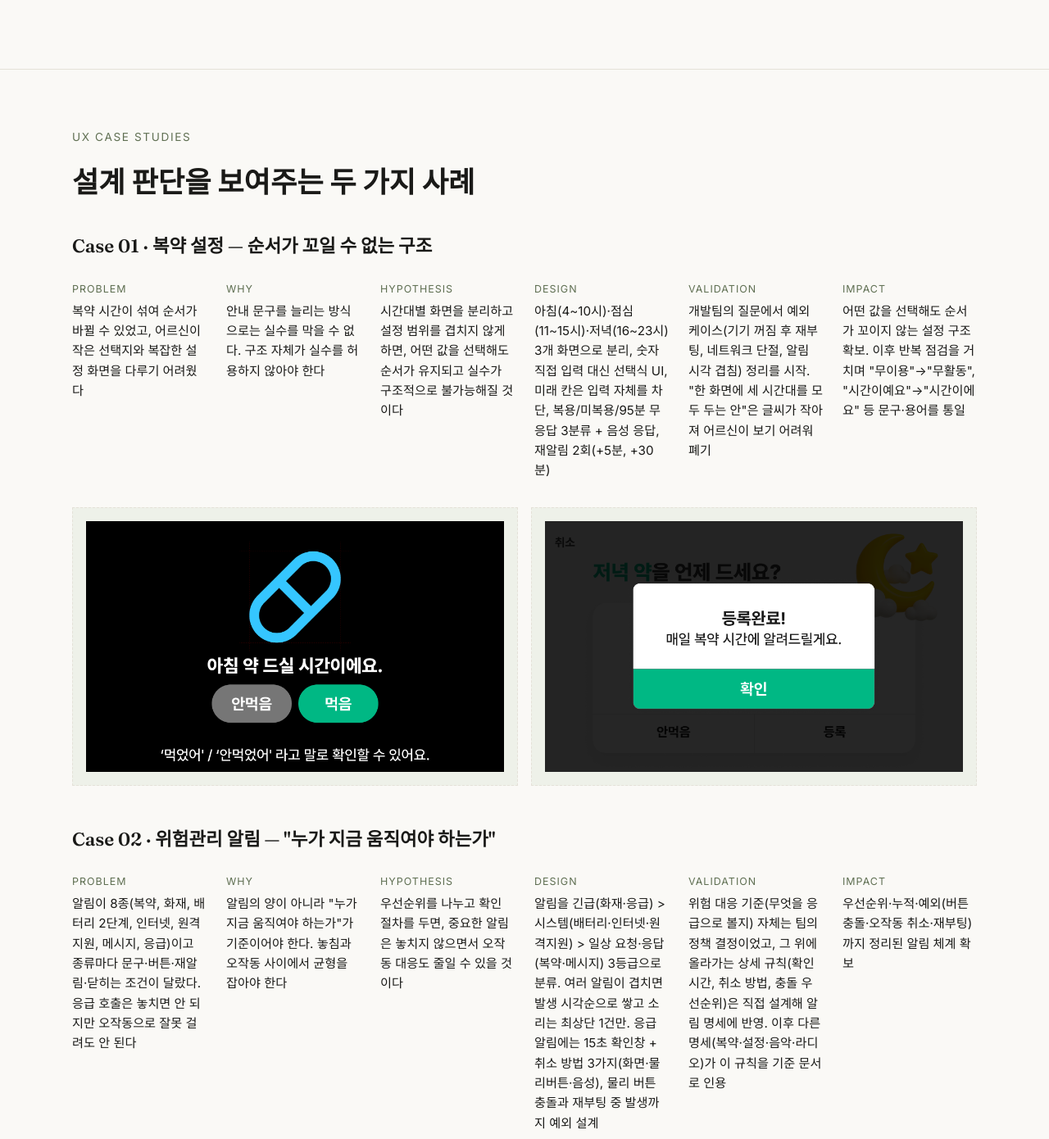
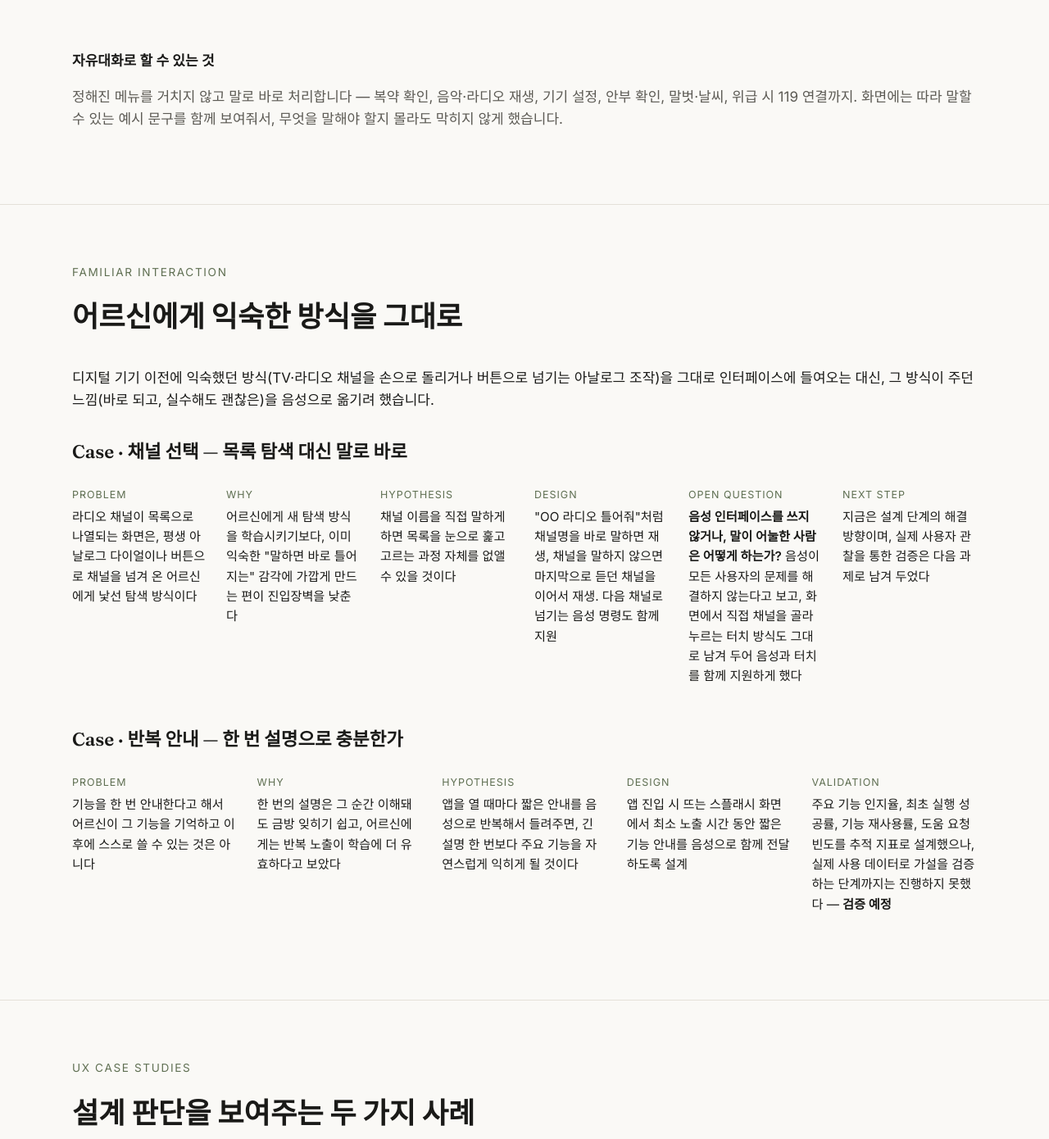
Before and after one commit to hyossuny0077/ux-portfolio, a plain HTML site: page project.html in a window 1280 px wide. Shown: the part 1996-3386 px from the top of the page at 82% size. Drawn offline with Linux system fonts and the light colour scheme.

Commit message:
feat: add familiar-interaction cases and project outcome section
Add two case studies grounded in the home-station spec docs: voice
channel selection (with the open question of non-voice users kept
visible) and repeated splash-screen guidance (marked as an untested
hypothesis, not a validated result). Add a concrete list of what
free conversation can do, and a short project-outcome section
covering AI-driven workflow gains, cross-team collaboration, and an
internal AI-sharing session.

Co-Authored-By: Claude Sonnet 5 <noreply@anthropic.com>
Claude-Session: https://claude.ai/code/session_019WxFWvpnBgCDUkGfePVPf8

```diff
--- a/project.html
+++ b/project.html
@@ -93,6 +93,44 @@
         <p style="margin-top: var(--space-2); color: var(--color-text-muted); font-size: 0.95rem;">정해진 명령어 없이 말로 쓴다. 원하는 행동을 자연스럽게 말하면 기기가 의도를 파악해 기능을 실행한다.</p>
       </div>
     </div>
+
+    <div class="placeholder-frame placeholder-frame--wide" style="margin-top: var(--space-4); background: transparent; border: none; aspect-ratio: auto; padding: 0;">
+      <div style="width: 100%;">
+        <p style="font-weight: 600; margin-bottom: var(--space-2);">자유대화로 할 수 있는 것</p>
+        <p style="color: var(--color-text-muted);">정해진 메뉴를 거치지 않고 말로 바로 처리합니다 — 복약 확인, 음악·라디오 재생, 기기 설정, 안부 확인, 말벗·날씨, 위급 시 119 연결까지. 화면에는 따라 말할 수 있는 예시 문구를 함께 보여줘서, 무엇을 말해야 할지 몰라도 막히지 않게 했습니다.</p>
+      </div>
+    </div>
+  </div>
+</section>
+
+<section class="section">
+  <div class="wrap">
+    <p class="section__label">Familiar Interaction</p>
+    <h2 class="section__title">어르신에게 익숙한 방식을 그대로</h2>
+    <p>디지털 기기 이전에 익숙했던 방식(TV·라디오 채널을 손으로 돌리거나 버튼으로 넘기는 아날로그 조작)을 그대로 인터페이스에 들여오는 대신, 그 방식이 주던 느낌(바로 되고, 실수해도 괜찮은)을 음성으로 옮기려 했습니다.</p>
+
+    <article class="case-study" style="margin-top: var(--space-4);">
+      <h3 style="font-family: var(--font-display); font-size: 1.4rem; margin-bottom: var(--space-1);">Case · 채널 선택 — 목록 탐색 대신 말로 바로</h3>
+      <dl class="case-study__flow">
+        <div><dt>Problem</dt><dd>라디오 채널이 목록으로 나열되는 화면은, 평생 아날로그 다이얼이나 버튼으로 채널을 넘겨 온 어르신에게 낯선 탐색 방식이다</dd></div>
+        <div><dt>Why</dt><dd>어르신에게 새 탐색 방식을 학습시키기보다, 이미 익숙한 "말하면 바로 틀어지는" 감각에 가깝게 만드는 편이 진입장벽을 낮춘다</dd></div>
+        <div><dt>Hypothesis</dt><dd>채널 이름을 직접 말하게 하면 목록을 눈으로 훑고 고르는 과정 자체를 없앨 수 있을 것이다</dd></div>
+        <div><dt>Design</dt><dd>"OO 라디오 틀어줘"처럼 채널명을 바로 말하면 재생, 채널을 말하지 않으면 마지막으로 듣던 채널을 이어서 재생. 다음 채널로 넘기는 음성 명령도 함께 지원</dd></div>
+        <div><dt>Open question</dt><dd><strong>음성 인터페이스를 쓰지 않거나, 말이 어눌한 사람은 어떻게 하는가?</strong> 음성이 모든 사용자의 문제를 해결하지 않는다고 보고, 화면에서 직접 채널을 골라 누르는 터치 방식도 그대로 남겨 두어 음성과 터치를 함께 지원하게 했다</dd></div>
+        <div><dt>Next step</dt><dd>지금은 설계 단계의 해결 방향이며, 실제 사용자 관찰을 통한 검증은 다음 과제로 남겨 두었다</dd></div>
+      </dl>
+    </article>
+
+    <article class="case-study">
+      <h3 style="font-family: var(--font-display); font-size: 1.4rem; margin-bottom: var(--space-1);">Case · 반복 안내 — 한 번 설명으로 충분한가</h3>
+      <dl class="case-study__flow">
+        <div><dt>Problem</dt><dd>기능을 한 번 안내한다고 해서 어르신이 그 기능을 기억하고 이후에 스스로 쓸 수 있는 것은 아니다</dd></div>
+        <div><dt>Why</dt><dd>한 번의 설명은 그 순간 이해돼도 금방 잊히기 쉽고, 어르신에게는 반복 노출이 학습에 더 유효하다고 보았다</dd></div>
+        <div><dt>Hypothesis</dt><dd>앱을 열 때마다 짧은 안내를 음성으로 반복해서 들려주면, 긴 설명 한 번보다 주요 기능을 자연스럽게 익히게 될 것이다</dd></div>
+        <div><dt>Design</dt><dd>앱 진입 시 뜨는 스플래시 화면에서 최소 노출 시간 동안 짧은 기능 안내를 음성으로 함께 전달하도록 설계</dd></div>
+        <div><dt>Validation</dt><dd>주요 기능 인지율, 최초 실행 성공률, 기능 재사용률, 도움 요청 빈도를 추적 지표로 설계했으나, 실제 사용 데이터로 가설을 검증하는 단계까지는 진행하지 못했다 — <strong>검증 예정</strong></dd></div>
+      </dl>
+    </article>
   </div>
 </section>
 
@@ -157,7 +195,15 @@
   <div class="wrap">
     <p class="section__label">AI Workflow</p>
     <h2 class="section__title">AI를 쓴 방식</h2>
-    <p>작업 전에 AI의 역할과 검수 기준을 먼저 정했습니다. 정책 결정과 최종 문구는 직접 확정하고, AI에는 초안 작성·반복 작업·누락 항목 확인을 맡겼습니다. 명세 1건 작성이 약 3~4일에서 2일로, 시안–명세 대조가 2~3일에서 2일로 줄었습니다(체감 기준의 대략치). 수작업이던 명세 변환과 시안–명세 대조를 도구와 절차로 바꾸고, 활용 후기를 문서로 정리해 팀에 공유했습니다.</p>
+    <p>작업 전에 AI의 역할과 검수 기준을 먼저 정했습니다. 정책 결정과 최종 문구는 직접 확정하고, AI에는 초안 작성·반복 작업·누락 항목 확인을 맡겼습니다. 명세 1건 작성이 약 3~4일에서 2일로, 시안–명세 대조가 2~3일에서 2일로 줄었습니다(체감 기준의 대략치). 수작업이던 명세 변환과 시안–명세 대조를 도구와 절차로 바꾸고, 활용 후기를 문서로 정리해 팀에 공유했습니다. 이 경험을 바탕으로 사내에 AI 활용 방법을 공유하는 세미나도 진행했습니다.</p>
+  </div>
+</section>
+
+<section class="section">
+  <div class="wrap">
+    <p class="section__label">Project Outcome</p>
+    <h2 class="section__title">프로젝트를 마치며</h2>
+    <p>혼자인 디자이너로 기획·개발·사업부와 매번 다른 언어로 이야기해야 했던 프로젝트였습니다. AI 도구를 명세 작성과 검증 절차에 적극적으로 끌어들여 업무 효율을 끌어올렸고, 그 과정에서 부서 간 기준 차이를 조율하는 협업을 경험했습니다. 결과물보다, 그 결과물에 이르는 판단 과정을 설명할 수 있다는 것이 이 프로젝트에서 남은 것입니다.</p>
   </div>
 </section>
 
```
